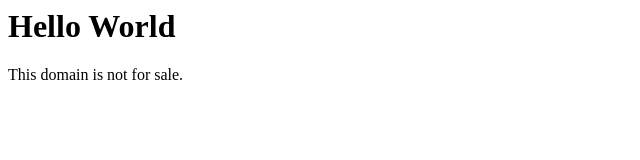
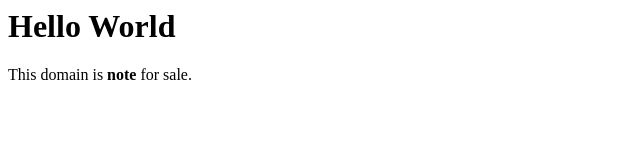
Before and after one commit to Richard-West/Richard-West.github.io, a plain HTML site: page index.html in a window 1280 px wide. Shown: the full height of the page, 0-640 px from the left. Drawn offline with Linux system fonts and the light colour scheme.

Commit message:
Update index.html

```diff
--- a/index.html
+++ b/index.html
@@ -1,2 +1,2 @@
 <h1>Hello World</h1>
-<p>This domain is not for sale.</p>
+<p>This domain is <strong>note</strong> for sale.</p>
```
